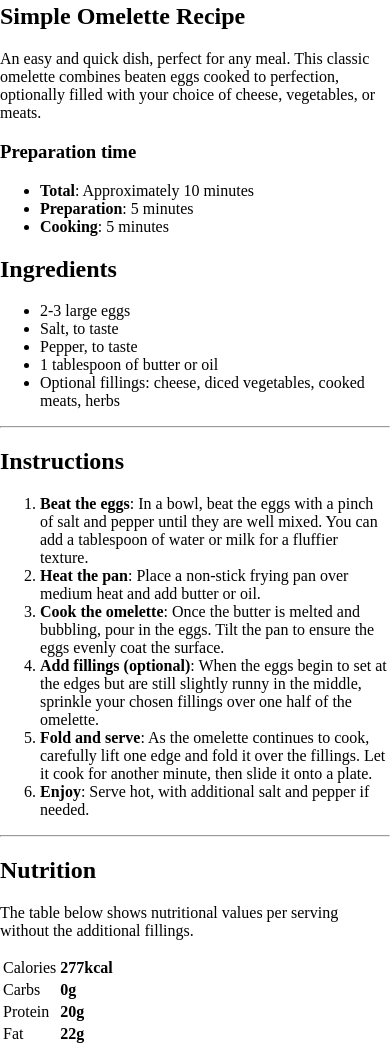
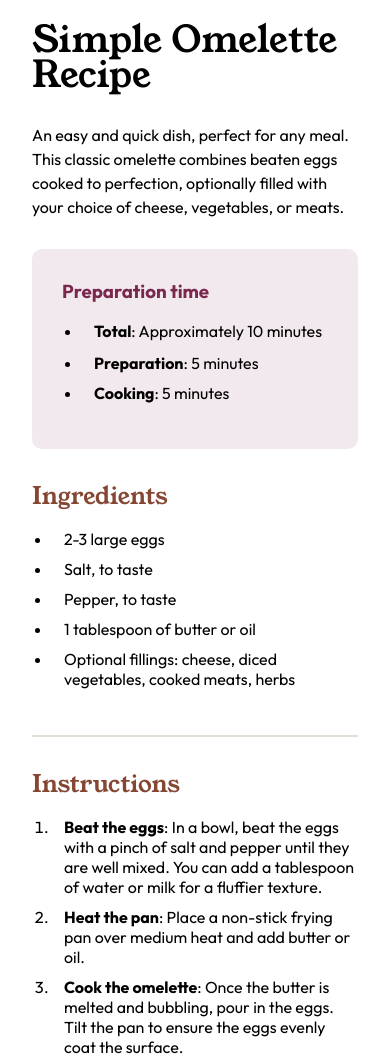
Before and after one commit to m-nkosi/RECIPE-PAGE-MAIN, a plain HTML site: page index.html in a window 390 px wide. Shown: the part 199-1259 px from the top of the page. Drawn offline with Linux system fonts and the light colour scheme.

Commit message:
adding the mobile design implementation

```diff
--- a/index.html
+++ b/index.html
@@ -9,6 +9,9 @@
   <title>Frontend Mentor | Recipe page</title>
   <link rel="stylesheet" href="./styles/styles.css">
   <!-- Feel free to remove these styles or customise in your own stylesheet 👍 -->
+  <link rel="preconnect" href="https://fonts.googleapis.com">
+  <link rel="preconnect" href="https://fonts.gstatic.com" crossorigin>
+  <link href="https://fonts.googleapis.com/css2?family=Outfit:wght@100..900&family=Young+Serif&display=swap" rel="stylesheet">
   <style>
     .attribution { font-size: 11px; text-align: center; }
     .attribution a { color: hsl(228, 45%, 44%); }
@@ -18,22 +21,22 @@
   <main>
     <img src="./assets/images/image-omelette.jpeg">
     <section id="contents">
-      <h1> Simple Omelette Recipe</h1>
-      <p>
+      <h1 class="youngSerif marginZero"> Simple Omelette Recipe</h1>
+      <p class="outFit normal marginZero">
         An easy and quick dish, perfect for any meal. This classic omelette combines beaten eggs cooked
         to perfection, optionally filled with your choice of cheese, vegetables, or meats.
       </p>
-      <section class="subsection purpleSection">
-        <h3>Preparation time</h3>
-        <ul>
-          <li><b>Total</b>: Approximately 10 minutes</li>
+      <section class="outFit subsection purpleSection">
+        <h3 class="marginZero">Preparation time</h3>
+        <ul class="list">
+          <li><p class="marginZero"><b>Total</b>: Approximately 10 minutes</p></li>
           <li><b>Preparation</b>: 5 minutes</li>
           <li><b>Cooking</b>: 5 minutes</li>
         </ul>
       </section>
-      <section class="subsection">
-        <h2 class="purple">Ingredients</h2>
-        <ul>
+      <section class="subsection outFit">
+        <h2 class="purple youngSerif marginZero">Ingredients</h2>
+        <ul class="normal list">
           <li>2-3 large eggs</li>
           <li>Salt, to taste</li>
           <li>Pepper, to taste</li>
@@ -42,11 +45,11 @@
         </ul>
       </section>
       <hr>
-      <section class="subsection">
-        <h2 class="purple">Instructions</h2>
-        <ol>
+      <section class="subsection outFit">
+        <h2 class="purple youngSerif marginZero">Instructions</h2>
+        <ol class="normal list">
           <li>
-            <b>Beat the eggs</b>: In a bowl, beat the eggs with a pinch of salt and pepper until they are well mixed.
+            <b class="bolder  ">Beat the eggs</b>: In a bowl, beat the eggs with a pinch of salt and pepper until they are well mixed.
             You can add a tablespoon of water or milk for a fluffier texture.
           </li>
           <li>
@@ -71,42 +74,34 @@
       </section>
       <hr>
       <section class="subsection">
-        <h2 class="purple">
+        <h2 class="purple youngSerif marginZero">
           Nutrition
         </h2>
-        <p>
+        <p class="outFit">
           The table below shows nutritional values per serving without the additional fillings.
         </p>
         <table>
           <tr>
-            <td>Calories</td>
-            <td><b class="purple">277kcal</b></td>
+            <td class="outFit">Calories</td>
+            <td><b class="purple outFit bold">277kcal</b></td>
           </tr>
           <tr>
-            <td>Carbs</td>
-            <td><b class="purple">0g</b></td>
+            <td class="outFit">Carbs</td>
+            <td><b class="purple outFit bold">0g</b></td>
           </tr>
           <tr>
-            <td>Protein</td>
-            <td><b class="purple">20g</b></td>
+            <td class="outFit">Protein</td>
+            <td><b class="purple outFit bold">20g</b></td>
           </tr>
           <tr>
-            <td>Fat</td>
-            <td><b class="purple">22g</b></td>
+            <td class="outFit">Fat</td>
+            <td><b class="purple outFit bold">22g</b></td>
           </tr>
         </table>
       </section>
     </section>
   </main>
-  <!--
 
-
-
-
-
-
-
-   -->
   <!-- <div class="attribution">
     Challenge by <a href="https://www.frontendmentor.io?ref=challenge" target="_blank">Frontend Mentor</a>.
     Coded by <a href="#">Your Name Here</a>.
--- a/styles/styles.css
+++ b/styles/styles.css
@@ -1,3 +1,6 @@
+html {
+    font-size:16px;
+}
 body{
     margin:0;
 }
@@ -8,3 +11,82 @@ main {
 img {
     width:100%;
 }
+.marginZero {
+    margin:0;
+}
+#contents {
+    background-color:hsl(0, 0%, 100%);
+    padding:40px 32px;
+    display: flex;
+    flex-direction: column;
+    gap:30px;
+}
+h1 {
+    font-size: 2.3rem;
+    line-height: 0.95;
+}
+p {
+    line-height: 1.5;
+}
+
+hr{
+    margin:0;
+}
+.purpleSection{
+    background-color: hsla(332, 51%, 32%, 0.1);
+    padding:30px;
+    border-radius: 10px;
+}
+.purpleSection > h3 {
+    color:hsl(332, 51%, 32%);
+}
+
+.purple {
+    color:hsl(14, 45%, 36%);
+}
+.youngSerif {
+    font-family: "Young Serif",  serif;
+    font-weight: 400;
+    font-style: normal;
+}
+.outFit {
+    font-family: "Outfit", sans-serif;
+    font-optical-sizing: auto;
+    font-size: normal;
+}
+.bold{
+    font-weight: 600;
+}
+.bolder {
+    font-weight: 700;
+}
+/* table decorating */
+table {
+    width:100%;
+    border-spacing: 0;
+}
+
+td, th {
+    /* text-align: center; */
+    padding:10px;
+    border-bottom: 1px solid hsl(30, 18%, 87%);
+}
+hr {
+    border:1px solid hsl(30, 18%, 87%);
+}
+.normal {
+    font-weight: 400;
+}
+/* list elements */
+li {
+    margin-top:10px;
+}
+li:first-child {
+    margin-top: 0;
+}
+.list {
+    padding-left: 20px;
+}
+li {
+    padding-left: 12px;
+}
```
